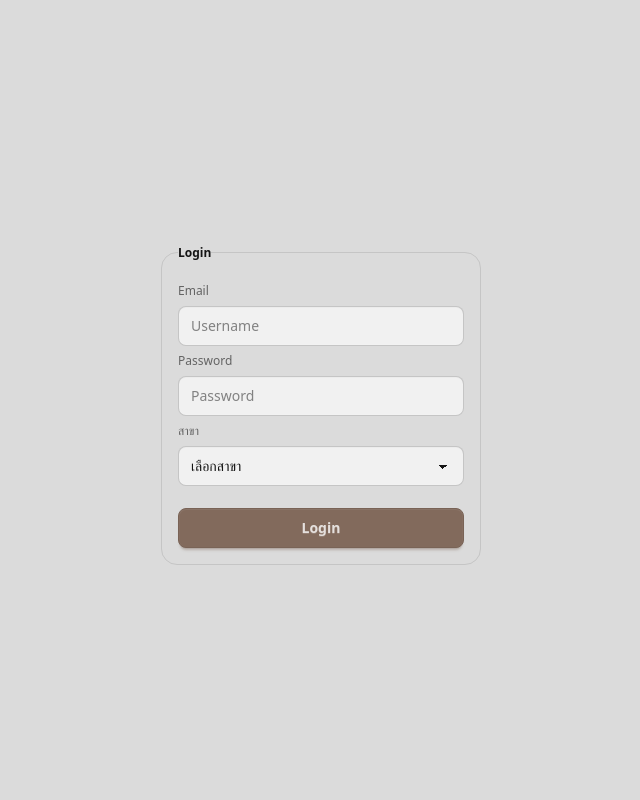
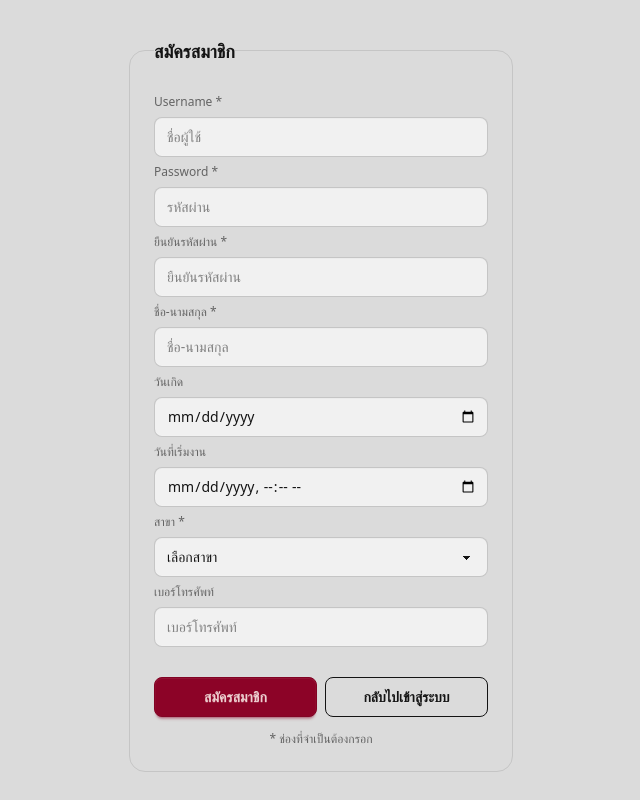
Before and after one commit to Sket-Naphat/chickko.pos, a React (Vite) app: page /register in a window 1280 px wide. Before the commit this address led to /login. Shown: the whole page, without its empty margins (319-959 px from the left). Built offline with nearby package versions, Linux system fonts and the light colour scheme; no server answers.

Commit message:
add register

```diff
--- a/src/App.jsx
+++ b/src/App.jsx
@@ -19,12 +19,13 @@ import WorkTime from "./pages/Worktime";
 import CheckStock from "./pages/CheckStock";
 import StockIn from "./pages/StockIn"; // 👉 เปลี่ยนชื่อเป็น StockInDetail เพื่อความชัดเจน
 import StockItem from "./pages/StockItem";
+import Register from "./pages/Register";
 
 function App() {
   const location = useLocation();
 
-  // ✅ โชว์/ซ่อน Navbar ตาม path (คงรูปแบบเดิมไว้)
-  const hideNavbarPaths = ["/", "/login", "/home"];             // หน้าเหล่านี้ “ไม่มี Navbar”
+  // ✅ เพิ่ม "/register" ใน hideNavbarPaths
+  const hideNavbarPaths = ["/", "/login", "/home", "/register"];
   const shouldShowNavbar = !hideNavbarPaths.includes(location.pathname);
 
   // ✅ สายข้อมูลจาก axios interceptors → แถบโหลด + toast
@@ -46,7 +47,7 @@ function App() {
       <Toast message={toast} onClose={() => setToast("")} />
 
       {shouldShowNavbar ? (
-        /* ======================= Layout ที่ “มี Navbar” (หลังล็อกอิน) ======================= */
+        /* ======================= Layout ที่ "มี Navbar" (หลังล็อกอิน) ======================= */
         <div className="flex flex-col min-h-screen">
           <Navbar />
           <main className="flex-1">
@@ -68,18 +69,18 @@ function App() {
           </main>
         </div>
       ) : (
-        /* ======================= หน้า “ไม่มี Navbar” (login + home) ======================= */
+        /* ======================= หน้า "ไม่มี Navbar" (login + register + home) ======================= */
         <Routes>
-          {/* หน้า login เปิดได้เสมอ */}
+          {/* ✅ Public routes - ไม่ต้อง login */}
           <Route path="/" element={<Login />} />
           <Route path="/login" element={<Login />} />
+          <Route path="/register" element={<Register />} />
 
-          {/* ✅ หน้า Home ต้องล็อกอิน แต่ “ไม่แสดง Navbar” ตามที่กำหนด */}
+          {/* ✅ Protected routes - ต้อง login แต่ไม่มี Navbar */}
           <Route element={<RequireAuth />}>
             <Route path="/home" element={<Home />} />
           </Route>
 
-          {/* 404 */}
           <Route path="*" element={<div className="p-6">Not Found</div>} />
         </Routes>
       )}
--- a/src/pages/Login.jsx
+++ b/src/pages/Login.jsx
@@ -115,6 +115,12 @@ function Login() {
         >
           {isLoading ? "Loading..." : "Login"}
         </button>
+        <button
+          className="btn btn-link mt-2"
+          onClick={() => navigate("/register")}
+        >
+          สมัครสมาชิก
+        </button>
       </fieldset>
     </div>
   );
--- /dev/null
+++ b/src/pages/Register.jsx
@@ -0,0 +1,215 @@
+import { useState } from "react";
+import { useNavigate } from "react-router-dom";
+import { api } from "../lib/api";
+
+function Register() {
+  const [formData, setFormData] = useState({
+    username: "",
+    password: "",
+    confirmPassword: "", // ✅ เพิ่ม field นี้
+    name: "",
+    dateOfBirth: "",
+    startWorkDate: "",
+    site: "",
+    contact: ""
+  });
+  const [isLoading, setIsLoading] = useState(false);
+  const navigate = useNavigate();
+
+  const handleInputChange = (e) => {
+    const { name, value } = e.target;
+    setFormData(prev => ({
+      ...prev,
+      [name]: value
+    }));
+  };
+
+  const handleRegister = async () => {
+    try {
+      // ตรวจสอบข้อมูลที่จำเป็น
+      if (!formData.username || !formData.password || !formData.name || !formData.site) {
+        alert("กรุณากรอกข้อมูลที่จำเป็น (username, password, name, site)");
+        return;
+      }
+
+      // ✅ ตรวจสอบรหัสผ่านตรงกันหรือไม่
+      if (formData.password !== formData.confirmPassword) {
+        alert("รหัสผ่านและยืนยันรหัสผ่านไม่ตรงกัน");
+        return;
+      }
+
+      setIsLoading(true);
+
+      // ✅ ส่งข้อมูลไป API (ไม่ส่ง confirmPassword)
+      const dataToSend = { ...formData };
+      delete dataToSend.confirmPassword;
+      await api.post("/auth/register", dataToSend, {
+        headers: {
+          "X-Site": formData.site,
+          "Content-Type": "application/json"
+        }
+      });
+
+      alert("ลงทะเบียนสำเร็จ!");
+      navigate("/"); // กลับไปหน้า login
+
+    } catch (error) {
+      console.error("Registration error:", error);
+      alert("ลงทะเบียนไม่สำเร็จ: " + (error.response?.data?.message || error.message));
+    } finally {
+      setIsLoading(false);
+    }
+  };
+
+  const goToLogin = () => {
+    navigate("/");
+  };
+
+  // ✅ ตรวจสอบรหัสผ่านตรงกันหรือไม่
+  const passwordsMatch = formData.password === formData.confirmPassword;
+  const showPasswordError = formData.confirmPassword && !passwordsMatch;
+
+  return (
+    <div className="flex flex-col items-center justify-center min-h-screen bg-base-200 gap-4">
+      <fieldset className="fieldset bg-base-200 border-base-300 rounded-box w-96 border p-6">
+        <legend className="fieldset-legend text-lg font-semibold">สมัครสมาชิก</legend>
+
+        {/* Username */}
+        <label className="label">
+          <span className="label-text">Username *</span>
+        </label>
+        <input
+          type="text"
+          name="username"
+          className="input input-bordered w-full"
+          placeholder="ชื่อผู้ใช้"
+          value={formData.username}
+          onChange={handleInputChange}
+        />
+
+        {/* Password */}
+        <label className="label">
+          <span className="label-text">Password *</span>
+        </label>
+        <input
+          type="password"
+          name="password"
+          className="input input-bordered w-full"
+          placeholder="รหัสผ่าน"
+          value={formData.password}
+          onChange={handleInputChange}
+        />
+
+        {/* ✅ Confirm Password */}
+        <label className="label">
+          <span className="label-text">ยืนยันรหัสผ่าน *</span>
+        </label>
+        <input
+          type="password"
+          name="confirmPassword"
+          className={`input input-bordered w-full ${showPasswordError ? 'input-error' : ''}`}
+          placeholder="ยืนยันรหัสผ่าน"
+          value={formData.confirmPassword}
+          onChange={handleInputChange}
+        />
+        {/* ✅ แสดง error message */}
+        {showPasswordError && (
+          <label className="label">
+            <span className="label-text-alt text-error">รหัสผ่านไม่ตรงกัน</span>
+          </label>
+        )}
+
+        {/* Name */}
+        <label className="label">
+          <span className="label-text">ชื่อ-นามสกุล *</span>
+        </label>
+        <input
+          type="text"
+          name="name"
+          className="input input-bordered w-full"
+          placeholder="ชื่อ-นามสกุล"
+          value={formData.name}
+          onChange={handleInputChange}
+        />
+
+        {/* Date of Birth */}
+        <label className="label">
+          <span className="label-text">วันเกิด</span>
+        </label>
+        <input
+          type="date"
+          name="dateOfBirth"
+          className="input input-bordered w-full"
+          value={formData.dateOfBirth}
+          onChange={handleInputChange}
+        />
+
+        {/* Start Work Date */}
+        <label className="label">
+          <span className="label-text">วันที่เริ่มงาน</span>
+        </label>
+        <input
+          type="datetime-local"
+          name="startWorkDate"
+          className="input input-bordered w-full"
+          value={formData.startWorkDate}
+          onChange={handleInputChange}
+        />
+
+        {/* Site */}
+        <label className="label">
+          <span className="label-text">สาขา *</span>
+        </label>
+        <select
+          name="site"
+          className="select select-bordered w-full"
+          value={formData.site}
+          onChange={handleInputChange}
+        >
+          <option value="">เลือกสาขา</option>
+          <option value="HKT">ภูเก็ต (HKT)</option>
+          <option value="BKK">กรุงเทพฯ (BKK)</option>
+        </select>
+
+        {/* Contact */}
+        <label className="label">
+          <span className="label-text">เบอร์โทรศัพท์</span>
+        </label>
+        <input
+          type="tel"
+          name="contact"
+          className="input input-bordered w-full"
+          placeholder="เบอร์โทรศัพท์"
+          value={formData.contact}
+          onChange={handleInputChange}
+        />
+
+        {/* Buttons */}
+        <div className="flex gap-2 mt-6">
+          <button
+            className="btn btn-primary flex-1"
+            onClick={handleRegister}
+            disabled={isLoading || showPasswordError} // ✅ ปิดปุ่มถ้ารหัสผ่านไม่ตรง
+          >
+            {isLoading ? "กำลังสมัคร..." : "สมัครสมาชิก"}
+          </button>
+
+          <button
+            className="btn btn-outline flex-1"
+            onClick={goToLogin}
+            disabled={isLoading}
+          >
+            กลับไปเข้าสู่ระบบ
+          </button>
+        </div>
+
+        {/* Required field note */}
+        <div className="text-xs text-base-content/60 mt-2 text-center">
+          * ช่องที่จำเป็นต้องกรอก
+        </div>
+      </fieldset>
+    </div>
+  );
+}
+
+export default Register;
```
